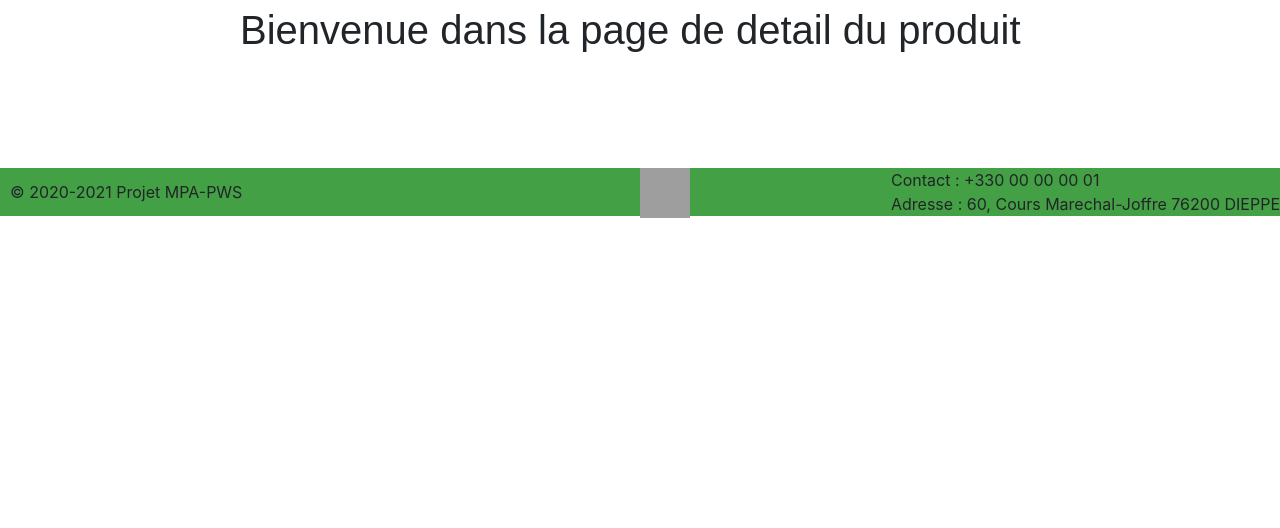
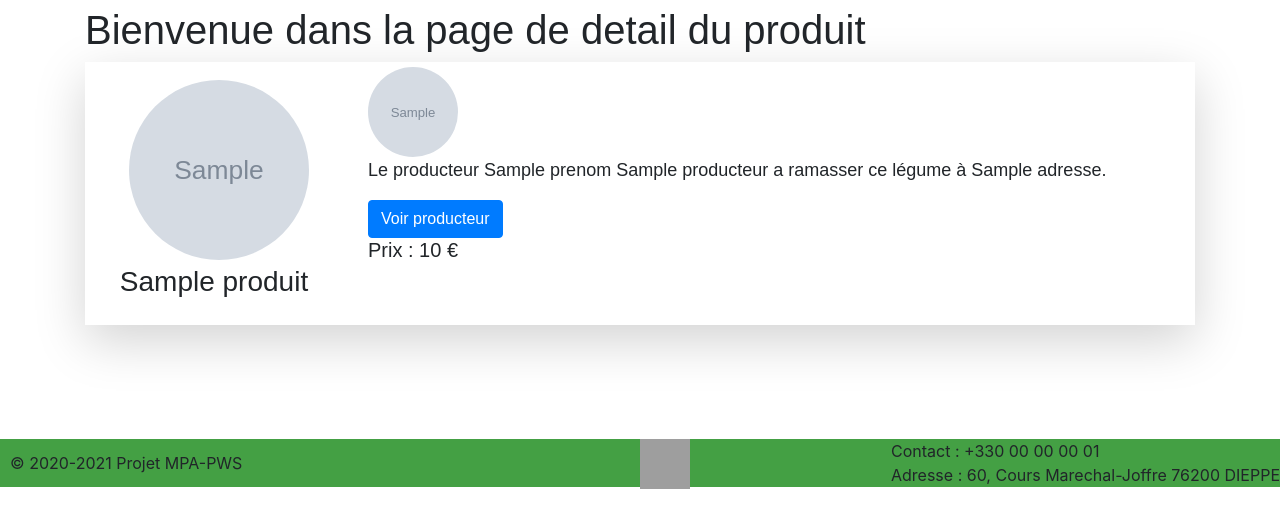
Before and after one commit to Gael-Mousset/FiFruitEtLegume, a Symfony app: template FiFruitEtLegume/templates/Produit/detailProduit.html.twig in a window 1280 px wide. Shown: the part 76-604 px from the top of the page. Run offline with Twig, Linux system fonts and the light colour scheme; the template is opened without the code that fills it: most values are stand-ins (such as "Sample title", 1, 10 or a date in 2020); grey boxes marked "Sample" are stand-in pictures; some libraries are stand-ins or nearby versions; grey boxes are pictures that could not be loaded.

Commit message:
[ADD] Ajout de la route vers detail produit et de la page detail produit

```diff
--- a/FiFruitEtLegume/templates/Produit/detailProduit.html.twig
+++ b/FiFruitEtLegume/templates/Produit/detailProduit.html.twig
@@ -4,11 +4,32 @@
 
 {% block body %}
 <style>
-    .example-wrapper { margin: 1em auto; max-width: 800px; width: 95%; font: 18px/1.5 sans-serif; }
+    .example-wrapper { margin: 1em auto;  width: 100%; font: 18px/1.5 sans-serif; }
     .example-wrapper code { background: #F5F5F5; padding: 2px 6px; }
+    .wrapper {display: flex; flex-direction: row; }
+    .presentation {display: flex; flex-direction: column; width: 20%; margin: 1em;}
+    .presentation .image { margin: auto; width: 10em; height: 10em;}
+    .info .image {margin: auto; width: 5em; height: 5em;}
+    .nom {margin: auto; padding-top: 5px; }
+    .info {margin: 5px; padding-left: 20px }
 </style>
 
 <div class="example-wrapper">
     <h1>Bienvenue dans la page de detail du produit</h1>
+
+    <div class="wrapper shadow-lg">
+        <div class="presentation">
+            <img src="{{ produit.photo }}" class="image mr-3 rounded-circle" >
+            <div class="nom">
+                <h3>{{ produit.nom }}</h3>
+            </div>
+        </div>
+        <div class="info">
+            <img src="{{ producteur.photo }}" class="image mr-3 rounded-circle" >
+            <p>Le producteur {{ producteur.prenom }} {{ producteur.nom}} a ramasser ce légume à {{ producteur.adresse }}.</p>
+            <a href="/detailproducteur/{{ producteur.id }}" class="btn btn-primary">Voir producteur</a>
+            <h5>Prix : {{ produit.prix }} €</h5>
+        </div>
+    </div>
 </div>
 {% endblock %}
```
Also changed, not shown: FiFruitEtLegume/src/Controller/ProduitController.php (+9 -3 lines), FiFruitEtLegume/templates/Produit/index.html.twig (+6 -14 lines).
